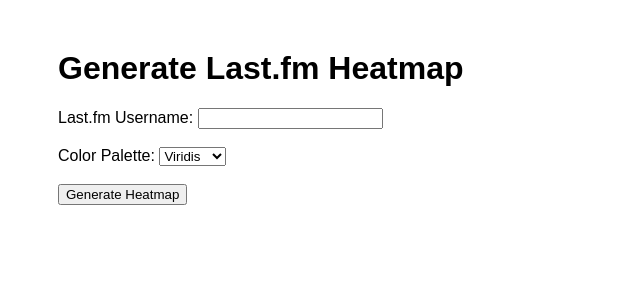
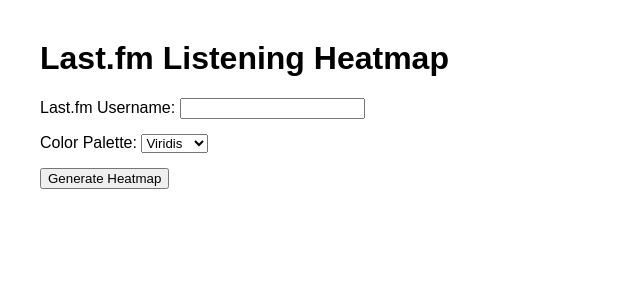
Before and after one commit to pterw/lastfmheatmap_v2, a Flask app: page / in a window 1280 px wide. Shown: the top 300 px of the page, without its empty margins (0-640 px from the left). Run offline with Flask 2, Linux system fonts and the light colour scheme; some libraries are stand-ins or nearby versions.

Commit message:
Update index.html

```diff
--- a/templates/index.html
+++ b/templates/index.html
@@ -1,44 +1,47 @@
 <!DOCTYPE html>
-<html>
+<html lang="en">
 <head>
-    <title>Last.fm Heatmap</title>
+    <meta charset="UTF-8">
+    <title>Last.fm Listening Heatmap</title>
     <style>
         body {
             font-family: Arial, sans-serif;
+            margin: 40px;
         }
-        .form-container {
-            margin: 50px;
+        .error {
+            color: red;
         }
-        .heatmap-container {
-            margin: 50px;
+        .form-group {
+            margin-bottom: 15px;
         }
     </style>
-    <!-- Include Plotly.js -->
-    <script src="https://cdn.plot.ly/plotly-latest.min.js"></script>
 </head>
 <body>
-    <div class="form-container">
-        <h1>Generate Last.fm Heatmap</h1>
-        <form method="post">
+    <h1>Last.fm Listening Heatmap</h1>
+    <form method="POST">
+        <div class="form-group">
             <label for="username">Last.fm Username:</label>
             <input type="text" id="username" name="username" required>
-            <br><br>
+        </div>
+        <div class="form-group">
             <label for="palette">Color Palette:</label>
             <select id="palette" name="palette">
                 <option value="Viridis">Viridis</option>
+                <option value="Plasma">Plasma</option>
+                <option value="Inferno">Inferno</option>
+                <option value="Magma">Magma</option>
                 <option value="Cividis">Cividis</option>
-                <option value="Plasma">Plasma</option>
-                <option value="Magma">Magma</option>
-                <option value="Inferno">Inferno</option>
-                <option value="Turbo">Turbo</option>
             </select>
-            <br><br>
-            <input type="submit" value="Generate Heatmap">
-        </form>
-    </div>
+        </div>
+        <button type="submit">Generate Heatmap</button>
+    </form>
+
+    {% if error %}
+        <p class="error">{{ error }}</p>
+    {% endif %}
 
     {% if plot_div %}
-        <div class="heatmap-container">
+        <div>
             {{ plot_div | safe }}
         </div>
     {% endif %}
```
